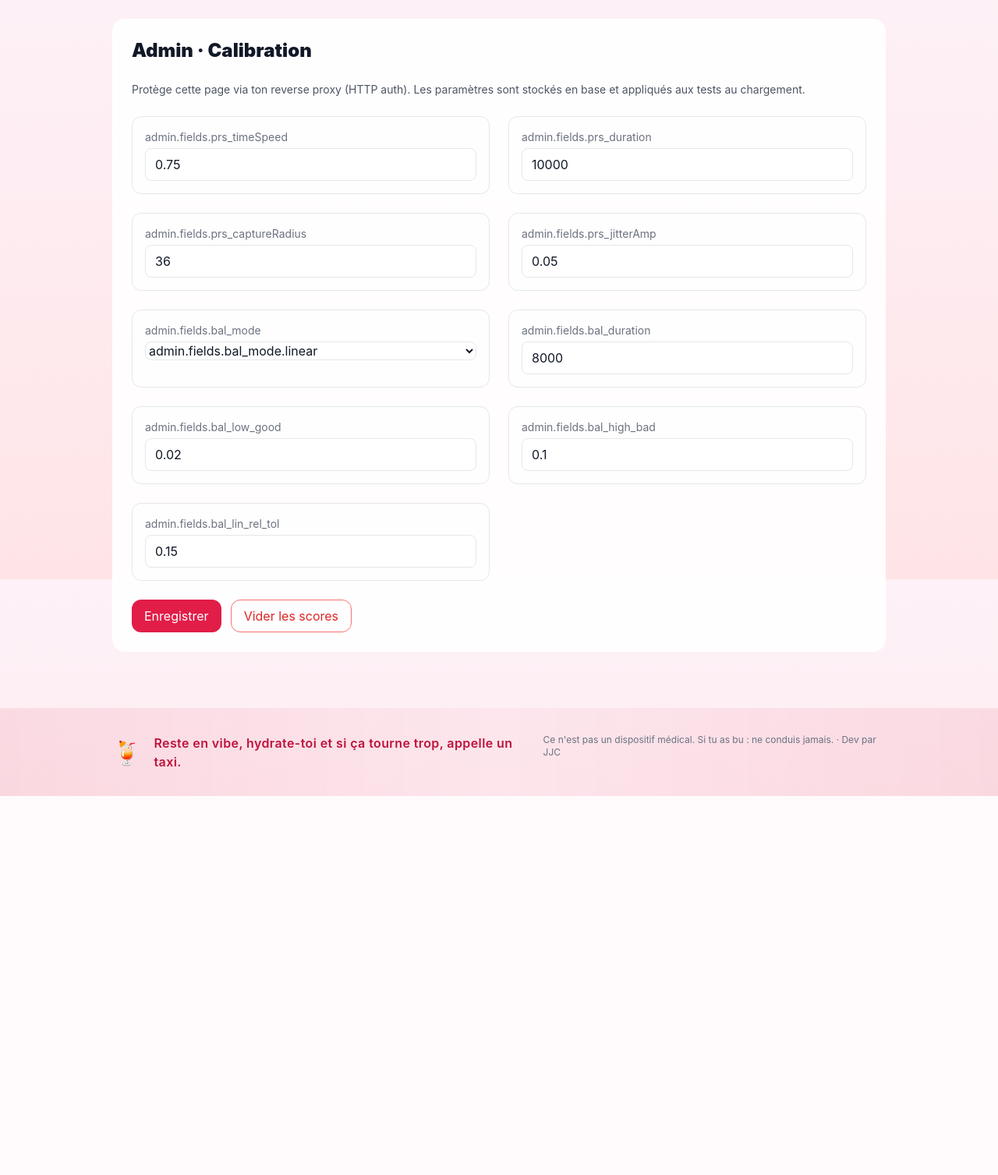
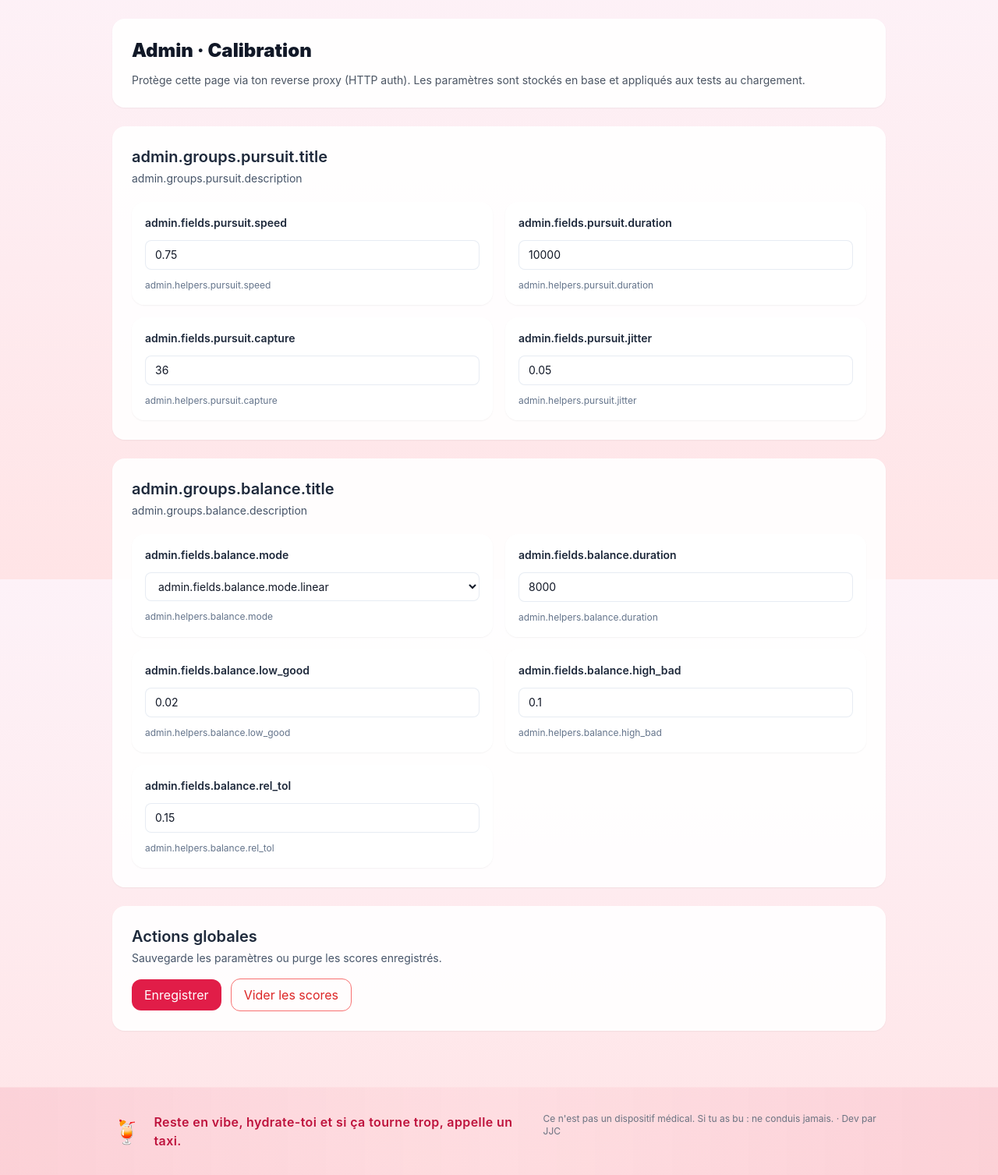
Before and after one commit to jjtronics/jsuisdechire, a Flask app: page /admin in a window 1280 px wide. Shown: the part 57-1564 px from the top of the page at 78% size. Before the commit the page ends 1078 px from the top, so only its background shows below. Run offline with Flask 3, Linux system fonts and the light colour scheme; data that the repository does not hold is empty; some libraries are stand-ins or nearby versions.

Commit message:
Refonte de l'interface admin

```diff
--- a/static/js/i18n.js
+++ b/static/js/i18n.js
@@ -115,6 +115,32 @@
       "admin.saved": "Paramètres enregistrés ✔",
       "admin.cleared": "Scores supprimés ✔",
       "admin.confirm_clear": "Supprimer tous les scores ?",
+      "admin.groups.pursuit.title": "Test 3 · Poursuite",
+      "admin.groups.pursuit.description": "Règle la vitesse et la difficulté du cercle à attraper.",
+      "admin.groups.balance.title": "Test 4 · Équilibre",
+      "admin.groups.balance.description": "Paramètres pour les mesures gyroscope/accéléromètre.",
+      "admin.groups.actions.title": "Actions globales",
+      "admin.groups.actions.description": "Sauvegarde les paramètres ou purge les scores enregistrés.",
+      "admin.fields.pursuit.speed": "Vitesse du cercle",
+      "admin.fields.pursuit.duration": "Durée du test (ms)",
+      "admin.fields.pursuit.capture": "Tolérance de capture (px)",
+      "admin.fields.pursuit.jitter": "Aléa de trajectoire",
+      "admin.helpers.pursuit.speed": "Multiplicateur appliqué à la trajectoire — plus la valeur est élevée, plus le cercle va vite.",
+      "admin.helpers.pursuit.duration": "Temps total pendant lequel le cercle peut apparaître et se déplacer.",
+      "admin.helpers.pursuit.capture": "Rayon autour du cercle qui valide le clic du joueur.",
+      "admin.helpers.pursuit.jitter": "Amplitude du bruit aléatoire ajouté au mouvement pour casser les trajectoires trop prévisibles.",
+      "admin.fields.balance.mode": "Type de mesure",
+      "admin.fields.balance.duration": "Durée de la capture (ms)",
+      "admin.fields.balance.low_good": "Écart-type pour 100 points (g)",
+      "admin.fields.balance.high_bad": "Écart-type pour 0 point (g)",
+      "admin.fields.balance.rel_tol": "Tolérance relative linéaire",
+      "admin.fields.balance.mode.magnitude": "Magnitude (avec gravité)",
+      "admin.fields.balance.mode.linear": "Accélération linéaire (sans gravité)",
+      "admin.helpers.balance.mode": "Choisis la composante du capteur utilisée pour le score.",
+      "admin.helpers.balance.duration": "Temps d'enregistrement des capteurs pendant lequel l'utilisateur doit rester immobile.",
+      "admin.helpers.balance.low_good": "Écart-type attendu pour attribuer 100 points.",
+      "admin.helpers.balance.high_bad": "Écart-type qui donnera 0 point.",
+      "admin.helpers.balance.rel_tol": "Marge utilisée pour lisser le calcul lorsque le mode linéaire est actif.",
 
       "admin.fields.prs_timeSpeed": "T3·timeSpeed (vitesse globale)",
       "admin.fields.prs_duration": "T3·durée (ms)",
@@ -242,6 +268,32 @@
       "admin.saved": "Settings saved ✔",
       "admin.cleared": "Scores cleared ✔",
       "admin.confirm_clear": "Delete all scores?",
+      "admin.groups.pursuit.title": "Test 3 · Pursuit",
+      "admin.groups.pursuit.description": "Adjust how fast and tricky the target is to catch.",
+      "admin.groups.balance.title": "Test 4 · Balance",
+      "admin.groups.balance.description": "Tune the gyroscope / accelerometer capture used for the score.",
+      "admin.groups.actions.title": "Global actions",
+      "admin.groups.actions.description": "Save the calibration or wipe the saved scores.",
+      "admin.fields.pursuit.speed": "Target speed",
+      "admin.fields.pursuit.duration": "Test duration (ms)",
+      "admin.fields.pursuit.capture": "Capture tolerance (px)",
+      "admin.fields.pursuit.jitter": "Path randomness",
+      "admin.helpers.pursuit.speed": "Multiplier applied to the path — higher values make the target move faster.",
+      "admin.helpers.pursuit.duration": "Total amount of time during which the target can appear and move.",
+      "admin.helpers.pursuit.capture": "Radius around the target that validates a tap or click.",
+      "admin.helpers.pursuit.jitter": "Amount of noise added to the movement to avoid predictable trajectories.",
+      "admin.fields.balance.mode": "Measurement type",
+      "admin.fields.balance.duration": "Capture duration (ms)",
+      "admin.fields.balance.low_good": "Std dev for 100 pts (g)",
+      "admin.fields.balance.high_bad": "Std dev for 0 pt (g)",
+      "admin.fields.balance.rel_tol": "Linear relative tolerance",
+      "admin.fields.balance.mode.magnitude": "Magnitude (with gravity)",
+      "admin.fields.balance.mode.linear": "Linear acceleration (gravity removed)",
+      "admin.helpers.balance.mode": "Choose the sensor component used for scoring.",
+      "admin.helpers.balance.duration": "Time during which the sensors are recorded while the user stays still.",
+      "admin.helpers.balance.low_good": "Expected standard deviation to award 100 points.",
+      "admin.helpers.balance.high_bad": "Standard deviation that will give 0 points.",
+      "admin.helpers.balance.rel_tol": "Extra margin used to smooth the score when linear mode is active.",
 
       "admin.fields.prs_timeSpeed": "T3·timeSpeed (global speed)",
       "admin.fields.prs_duration": "T3·duration (ms)",
@@ -369,6 +421,32 @@
       "admin.saved": "Parametri salvati ✔",
       "admin.cleared": "Punteggi eliminati ✔",
       "admin.confirm_clear": "Cancellare tutti i punteggi?",
+      "admin.groups.pursuit.title": "Test 3 · Inseguimento",
+      "admin.groups.pursuit.description": "Regola la velocità e la difficoltà del bersaglio da catturare.",
+      "admin.groups.balance.title": "Test 4 · Equilibrio",
+      "admin.groups.balance.description": "Imposta la raccolta del giroscopio / accelerometro usata per il punteggio.",
+      "admin.groups.actions.title": "Azioni globali",
+      "admin.groups.actions.description": "Salva la calibrazione o svuota i punteggi memorizzati.",
+      "admin.fields.pursuit.speed": "Velocità del bersaglio",
+      "admin.fields.pursuit.duration": "Durata del test (ms)",
+      "admin.fields.pursuit.capture": "Tolleranza di cattura (px)",
+      "admin.fields.pursuit.jitter": "Casualità della traiettoria",
+      "admin.helpers.pursuit.speed": "Moltiplicatore applicato al percorso: più alto è il valore, più rapido si muove il bersaglio.",
+      "admin.helpers.pursuit.duration": "Tempo totale durante il quale il bersaglio può apparire e muoversi.",
+      "admin.helpers.pursuit.capture": "Raggio attorno al bersaglio che convalida il tocco o il clic.",
+      "admin.helpers.pursuit.jitter": "Quantità di rumore aggiunta al movimento per evitare percorsi prevedibili.",
+      "admin.fields.balance.mode": "Tipo di misura",
+      "admin.fields.balance.duration": "Durata della cattura (ms)",
+      "admin.fields.balance.low_good": "Deviazione std per 100 pt (g)",
+      "admin.fields.balance.high_bad": "Deviazione std per 0 pt (g)",
+      "admin.fields.balance.rel_tol": "Tolleranza relativa lineare",
+      "admin.fields.balance.mode.magnitude": "Magnitudo (con gravità)",
+      "admin.fields.balance.mode.linear": "Accelerazione lineare (senza gravità)",
+      "admin.helpers.balance.mode": "Scegli la componente del sensore utilizzata per il punteggio.",
+      "admin.helpers.balance.duration": "Tempo di registrazione dei sensori durante il quale l'utente deve restare fermo.",
+      "admin.helpers.balance.low_good": "Deviazione standard attesa per assegnare 100 punti.",
+      "admin.helpers.balance.high_bad": "Deviazione standard che assegnerà 0 punti.",
+      "admin.helpers.balance.rel_tol": "Margine extra utilizzato per ammorbidire il punteggio quando è attivo il modo lineare.",
 
       "admin.fields.prs_timeSpeed": "T3·timeSpeed (velocità globale)",
       "admin.fields.prs_duration": "T3·durata (ms)",
--- a/templates/admin.html
+++ b/templates/admin.html
@@ -1,31 +1,52 @@
 {% extends "base.html" %}
 {% block content %}
-<div class="rounded-2xl p-6 bg-white/90 dark:bg-slate-900/60 border border-white/30 space-y-6">
-  <h1 class="text-2xl font-black" data-i18n="admin.heading">Admin · Calibration</h1>
-  <p class="text-sm text-gray-600 dark:text-slate-300" data-i18n="admin.subtitle">Protège cette page via ton reverse proxy (HTTP auth). Les paramètres sont stockés en base et appliqués aux tests au chargement.</p>
+<div class="space-y-6">
+  <section class="rounded-2xl p-6 bg-white/90 dark:bg-slate-900/60 border border-white/30 shadow-sm space-y-3">
+    <h1 class="text-2xl font-black" data-i18n="admin.heading">Admin · Calibration</h1>
+    <p class="text-sm text-gray-600 dark:text-slate-300" data-i18n="admin.subtitle">Protège cette page via ton reverse proxy (HTTP auth). Les paramètres sont stockés en base et appliqués aux tests au chargement.</p>
+  </section>
 
-  <div id="formWrap" class="grid md:grid-cols-2 gap-6"></div>
+  <div id="formWrap" class="space-y-6"></div>
 
-  <div class="flex flex-wrap gap-3">
-    <button id="saveBtn" class="px-4 py-2 rounded-xl bg-rose-600 text-white hover:bg-rose-700" data-i18n="admin.save_button">Enregistrer</button>
-    <button id="clearBtn" class="px-4 py-2 rounded-xl border border-red-400 text-red-600 hover:bg-red-50 dark:hover:bg-red-950/20" data-i18n="admin.clear_button">Vider les scores</button>
-    <span id="msg" class="text-sm text-gray-500"></span>
-  </div>
+  <section class="rounded-2xl p-6 bg-white/90 dark:bg-slate-900/60 border border-white/30 shadow-sm space-y-4">
+    <div class="space-y-1">
+      <h2 class="text-xl font-semibold text-slate-800 dark:text-slate-100" data-i18n="admin.groups.actions.title">Actions globales</h2>
+      <p class="text-sm text-slate-600 dark:text-slate-300" data-i18n="admin.groups.actions.description">Sauvegarde les paramètres ou purge les scores enregistrés.</p>
+    </div>
+    <div class="flex flex-wrap items-center gap-3">
+      <button id="saveBtn" class="px-4 py-2 rounded-xl bg-rose-600 text-white hover:bg-rose-700" data-i18n="admin.save_button">Enregistrer</button>
+      <button id="clearBtn" class="px-4 py-2 rounded-xl border border-red-400 text-red-600 hover:bg-red-50 dark:hover:bg-red-950/20" data-i18n="admin.clear_button">Vider les scores</button>
+      <p id="msg" class="text-sm text-gray-500"></p>
+    </div>
+  </section>
 </div>
 
 <script>
 const t = window.i18n || ((key)=>key);
-const FIELDS = [
-  {k:'prs_timeSpeed', label:'admin.fields.prs_timeSpeed', type:'number', step:'0.05', min:'0.1', max:'5'},
-  {k:'prs_duration_ms', label:'admin.fields.prs_duration', type:'number', step:'100', min:'2000', max:'30000'},
-  {k:'prs_captureRadius', label:'admin.fields.prs_captureRadius', type:'number', step:'1', min:'8', max:'200'},
-  {k:'prs_jitterAmp', label:'admin.fields.prs_jitterAmp', type:'number', step:'0.01', min:'0', max:'0.3'},
-
-  {k:'bal_mode', label:'admin.fields.bal_mode', type:'select', options:[['mag','admin.fields.bal_mode.magnitude'], ['lin','admin.fields.bal_mode.linear']]},
-  {k:'bal_duration_ms', label:'admin.fields.bal_duration', type:'number', step:'100', min:'3000', max:'30000'},
-  {k:'bal_low_good', label:'admin.fields.bal_low_good', type:'number', step:'0.01', min:'0.01', max:'2'},
-  {k:'bal_high_bad', label:'admin.fields.bal_high_bad', type:'number', step:'0.01', min:'0.02', max:'3'},
-  {k:'bal_lin_rel_tol', label:'admin.fields.bal_lin_rel_tol', type:'number', step:'0.01', min:'0'},
+const GROUPS = [
+  {
+    id: 'pursuit',
+    title: 'admin.groups.pursuit.title',
+    description: 'admin.groups.pursuit.description',
+    fields: [
+      {k:'prs_timeSpeed', label:'admin.fields.pursuit.speed', helper:'admin.helpers.pursuit.speed', type:'number', step:'0.05', min:'0.1', max:'5'},
+      {k:'prs_duration_ms', label:'admin.fields.pursuit.duration', helper:'admin.helpers.pursuit.duration', type:'number', step:'100', min:'2000', max:'30000'},
+      {k:'prs_captureRadius', label:'admin.fields.pursuit.capture', helper:'admin.helpers.pursuit.capture', type:'number', step:'1', min:'8', max:'200'},
+      {k:'prs_jitterAmp', label:'admin.fields.pursuit.jitter', helper:'admin.helpers.pursuit.jitter', type:'number', step:'0.01', min:'0', max:'0.3'}
+    ]
+  },
+  {
+    id: 'balance',
+    title: 'admin.groups.balance.title',
+    description: 'admin.groups.balance.description',
+    fields: [
+      {k:'bal_mode', label:'admin.fields.balance.mode', helper:'admin.helpers.balance.mode', type:'select', options:[['mag','admin.fields.balance.mode.magnitude'], ['lin','admin.fields.balance.mode.linear']]},
+      {k:'bal_duration_ms', label:'admin.fields.balance.duration', helper:'admin.helpers.balance.duration', type:'number', step:'100', min:'3000', max:'30000'},
+      {k:'bal_low_good', label:'admin.fields.balance.low_good', helper:'admin.helpers.balance.low_good', type:'number', step:'0.01', min:'0.01', max:'2'},
+      {k:'bal_high_bad', label:'admin.fields.balance.high_bad', helper:'admin.helpers.balance.high_bad', type:'number', step:'0.01', min:'0.02', max:'3'},
+      {k:'bal_lin_rel_tol', label:'admin.fields.balance.rel_tol', helper:'admin.helpers.balance.rel_tol', type:'number', step:'0.01', min:'0'}
+    ]
+  }
 ];
 
 const wrap = document.getElementById('formWrap');
@@ -33,26 +54,58 @@ const msg = document.getElementById('msg');
 const el=(t,c,h)=>{const e=document.createElement(t); if(c) e.className=c; if(h!==undefined) e.innerHTML=h; return e;};
 
 function fieldRow(f, val){
-  const card=el('div','rounded-xl border p-4 bg-white/70 dark:bg-slate-800/60');
+  const card = el('div','rounded-2xl border border-white/40 bg-white/80 dark:bg-slate-900/50 p-4 space-y-3 shadow-sm');
+  const labelId = `field-${f.k}`;
+  const label = el('label','block text-sm font-semibold text-slate-800 dark:text-slate-200', t(f.label));
+  label.setAttribute('for', labelId);
+
+  let control;
   if(f.type==='select'){
-    const sel = el('select','w-full rounded-lg border bg-white/80 dark:bg-slate-800 dark:border-slate-700');
-    (f.options||[]).forEach(([v,l])=>{ const o=el('option','',t(l)); o.value=v; sel.append(o); });
-    sel.value = String(val ?? '');
-    sel.dataset.key = f.k;
-    card.append(el('div','text-sm text-gray-500 mb-1', t(f.label)), sel);
+    control = el('select','w-full rounded-lg border border-slate-200/80 dark:border-slate-700 bg-white/90 dark:bg-slate-950/40 px-3 py-2 text-sm');
+    (f.options||[]).forEach(([v,l])=>{ const o=el('option','',t(l)); o.value=v; control.append(o); });
   } else {
-    const inp = el('input','w-full rounded-lg border px-3 py-2 bg-white/80 dark:bg-slate-800 dark:border-slate-700');
-    inp.type=f.type; if(f.step) inp.step=f.step; if(f.min) inp.min=f.min; if(f.max) inp.max=f.max;
-    inp.value = String(val ?? '');
-    inp.dataset.key = f.k;
-    card.append(el('div','text-sm text-gray-500 mb-1', t(f.label)), inp);
+    control = el('input','w-full rounded-lg border border-slate-200/80 dark:border-slate-700 bg-white/90 dark:bg-slate-950/40 px-3 py-2 text-sm');
+    control.type=f.type;
+    if(f.step) control.step=f.step;
+    if(f.min) control.min=f.min;
+    if(f.max) control.max=f.max;
   }
+
+  control.id = labelId;
+  control.value = String(val ?? '');
+  control.dataset.key = f.k;
+
+  card.append(label, control);
+
+  if (f.helper){
+    card.append(el('p','text-xs text-slate-500 dark:text-slate-400', t(f.helper)));
+  }
+
   return card;
+}
+
+function groupSection(group, settings){
+  const section = el('section','rounded-2xl border border-white/40 bg-white/90 dark:bg-slate-900/60 p-6 space-y-5 shadow-sm');
+  const header = el('div','space-y-1');
+  header.append(
+    el('h2','text-xl font-semibold text-slate-800 dark:text-slate-100', t(group.title)),
+    el('p','text-sm text-slate-600 dark:text-slate-300', t(group.description))
+  );
+  section.append(header);
+
+  if (group.fields && group.fields.length){
+    const grid = el('div','grid gap-4 md:grid-cols-2');
+    group.fields.forEach(f=>grid.append(fieldRow(f, settings[f.k])));
+    section.append(grid);
+  }
+
+  return section;
 }
 
 async function load(){
   const r = await fetch('/api/settings'); const s = await r.json();
-  wrap.innerHTML=''; FIELDS.forEach(f=>wrap.append(fieldRow(f, s[f.k])));
+  wrap.innerHTML='';
+  GROUPS.forEach(group=>wrap.append(groupSection(group, s)));
 }
 async function save(){
   const data={};
```
